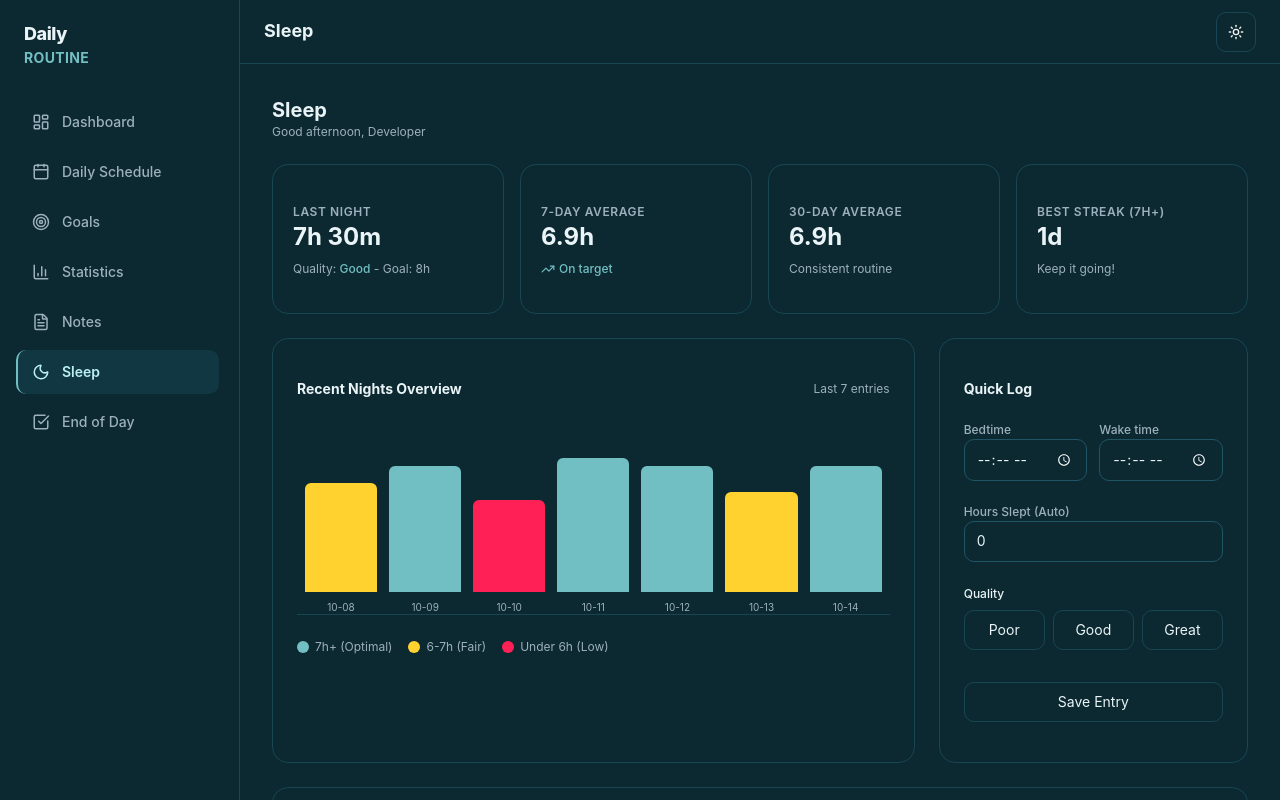
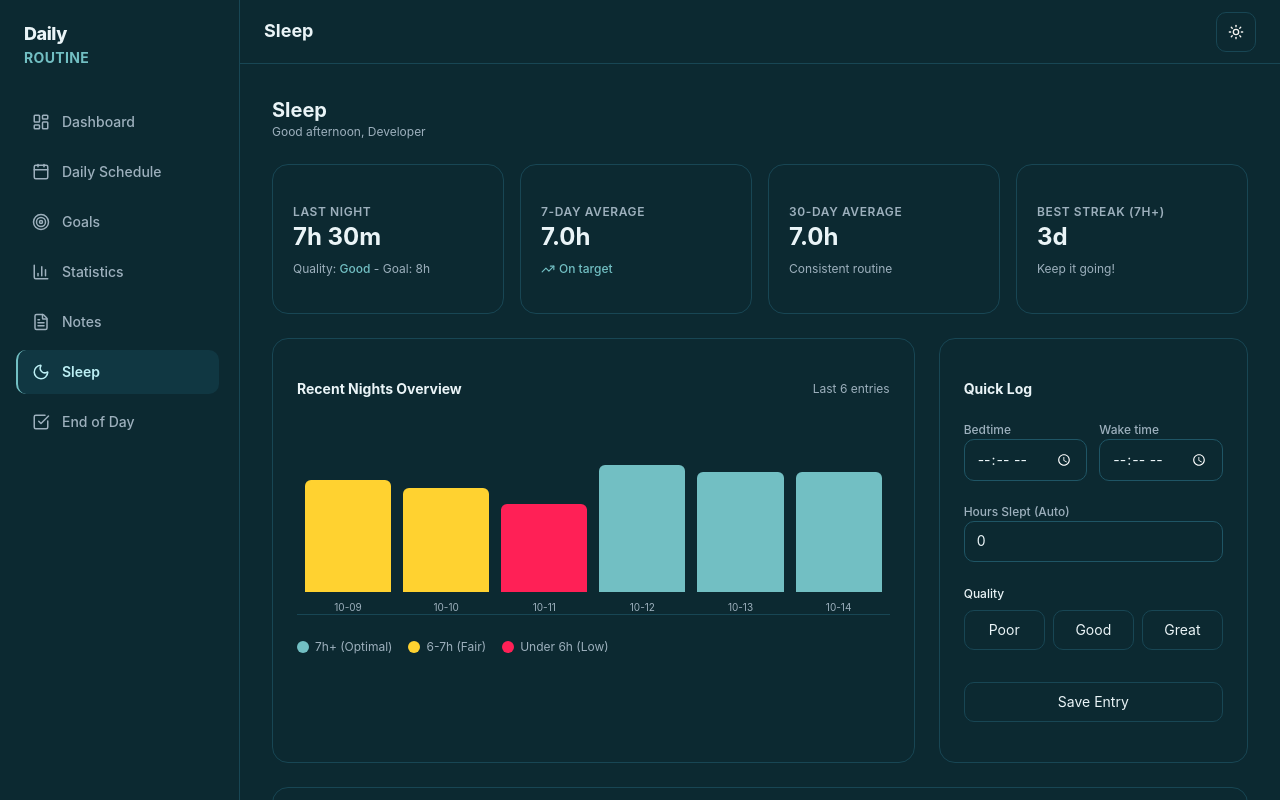
Before and after one commit to joudyjalal/personal-productivity, a React (Vite) app: page /sleep in a window 1280 px wide. Shown: the top 800 px of the page. Built offline with nearby package versions, Linux system fonts and the light colour scheme.

Commit message:
feat: update sleep page feature

```diff
--- a/src/pages/Sleep.tsx
+++ b/src/pages/Sleep.tsx
@@ -21,14 +21,14 @@ export default function Sleep() {
         console.error(e);
       }
     }
+    // سجلات افتراضية تبدأ من الأيام القريبة لغاية تاريخ اليوم 2026-10-14
     return [
-      { date: "2026-10-08", hours: 6.5, quality: "Good", bedtime: "23:00", waketime: "06:30" },
-      { date: "2026-10-09", hours: 7.5, quality: "Good", bedtime: "23:30", waketime: "07:00" },
-      { date: "2026-10-10", hours: 5.5, quality: "Poor", bedtime: "01:00", waketime: "06:30" },
-      { date: "2026-10-11", hours: 8.0, quality: "Great", bedtime: "22:30", waketime: "06:30" },
-      { date: "2026-10-12", hours: 7.5, quality: "Good", bedtime: "23:00", waketime: "06:30" },
-      { date: "2026-10-13", hours: 6.0, quality: "Poor", bedtime: "00:30", waketime: "06:30" },
-      { date: "2026-10-14", hours: 7.5, quality: "Good", bedtime: "23:15", waketime: "06:45" },
+      { date: "2026-10-09", hours: 7.0, quality: "Good", bedtime: "23:00", waketime: "06:00" },
+      { date: "2026-10-10", hours: 6.5, quality: "Good", bedtime: "23:30", waketime: "06:00" },
+      { date: "2026-10-11", hours: 5.5, quality: "Poor", bedtime: "01:00", waketime: "06:30" },
+      { date: "2026-10-12", hours: 8.0, quality: "Great", bedtime: "22:30", waketime: "06:30" },
+      { date: "2026-10-13", hours: 7.5, quality: "Good", bedtime: "23:00", waketime: "06:30" },
+      { date: "2026-10-14", hours: 7.5, quality: "Good", bedtime: "23:00", waketime: "06:30" },
     ];
   });
 
@@ -38,7 +38,6 @@ export default function Sleep() {
   const [hoursInput, setHoursInput] = useState("0");
   const [qualityError, setQualityError] = useState(false);
 
-  // دالة حساب الساعات التلقائية
   const calculateSleepDuration = (start: string, end: string) => {
     if (!start || !end) return;
 
@@ -48,15 +47,12 @@ export default function Sleep() {
     let startMinutes = startH * 60 + startM;
     let endMinutes = endH * 60 + endM;
 
-    // التعامل مع الانتقال لليوم التالي (إذا كان وقت الاستيقاظ قبل وقت النوم)
     if (endMinutes <= startMinutes) {
       endMinutes += 24 * 60;
     }
 
     const diffMinutes = endMinutes - startMinutes;
     const rawHours = diffMinutes / 60;
-
-    // تقريب الناتج لأقرب 0.5 (مثل 7.5)
     const roundedHours = Math.round(rawHours * 2) / 2;
 
     setHoursInput(roundedHours.toString());
@@ -104,15 +100,21 @@ export default function Sleep() {
     }
     setQualityError(false);
 
+    const todayStr = new Date().toISOString().split("T")[0];
+
+    // التحقق إذا كان هناك سجل لنفس اليوم لتحديثه أو إضافته كجديد
     const newRecord: SleepRecord = {
-      date: new Date().toISOString().split("T")[0],
+      date: todayStr,
       hours: parseFloat(hoursInput) || 0,
       quality,
       bedtime,
       waketime,
     };
 
-    setRecords((prev) => [...prev, newRecord]);
+    setRecords((prev) => {
+      const filtered = prev.filter(r => r.date !== todayStr);
+      return [...filtered, newRecord];
+    });
 
     setHoursInput("0");
     setBedtime("");
@@ -179,15 +181,16 @@ export default function Sleep() {
               <span className="text-xs text-(--muted-foreground)">Last {records.length} entries</span>
             </div>
 
-            <div className="h-48 flex items-end gap-3 pt-6 px-2 border-b border-(--border)">
+            <div className="h-48 flex items-end gap-3 pt-8 px-2 border-b border-(--border)">
               {records.slice(-14).map((rec, idx) => {
                 const heightPercent = Math.min(Math.max((rec.hours / 10) * 100, 20), 100);
                 const barColor = rec.hours >= 7.5 ? "bg-(--primary)" : rec.hours >= 6 ? "bg-amber-300" : "bg-rose-500";
 
                 return (
-                  <div key={idx} className="flex-1 flex flex-col items-center gap-2 h-full justify-end group relative">
-                    <div className="absolute -top-8 bg-(--background) border border-(--border) px-2 py-1 rounded text-[10px] text-(--foreground) opacity-0 group-hover:opacity-100 transition-opacity whitespace-nowrap z-10">
-                      {rec.hours}h ({rec.quality})
+                  <div key={idx} className="flex-1 flex flex-col items-center gap-2 h-full justify-end group relative cursor-pointer">
+                    {/* Tooltip يظهر عند المرور أو الضغط على العمود */}
+                    <div className="absolute -top-10 bg-(--background) border border-(--border) px-2.5 py-1 rounded-md text-[11px] font-semibold text-(--foreground) opacity-0 group-hover:opacity-100 transition-opacity whitespace-nowrap shadow-md z-20 pointer-events-none">
+                      {rec.hours}h ({rec.quality}) - {rec.date}
                     </div>
                     <div
                       style={{ height: `${heightPercent}%` }}
```
